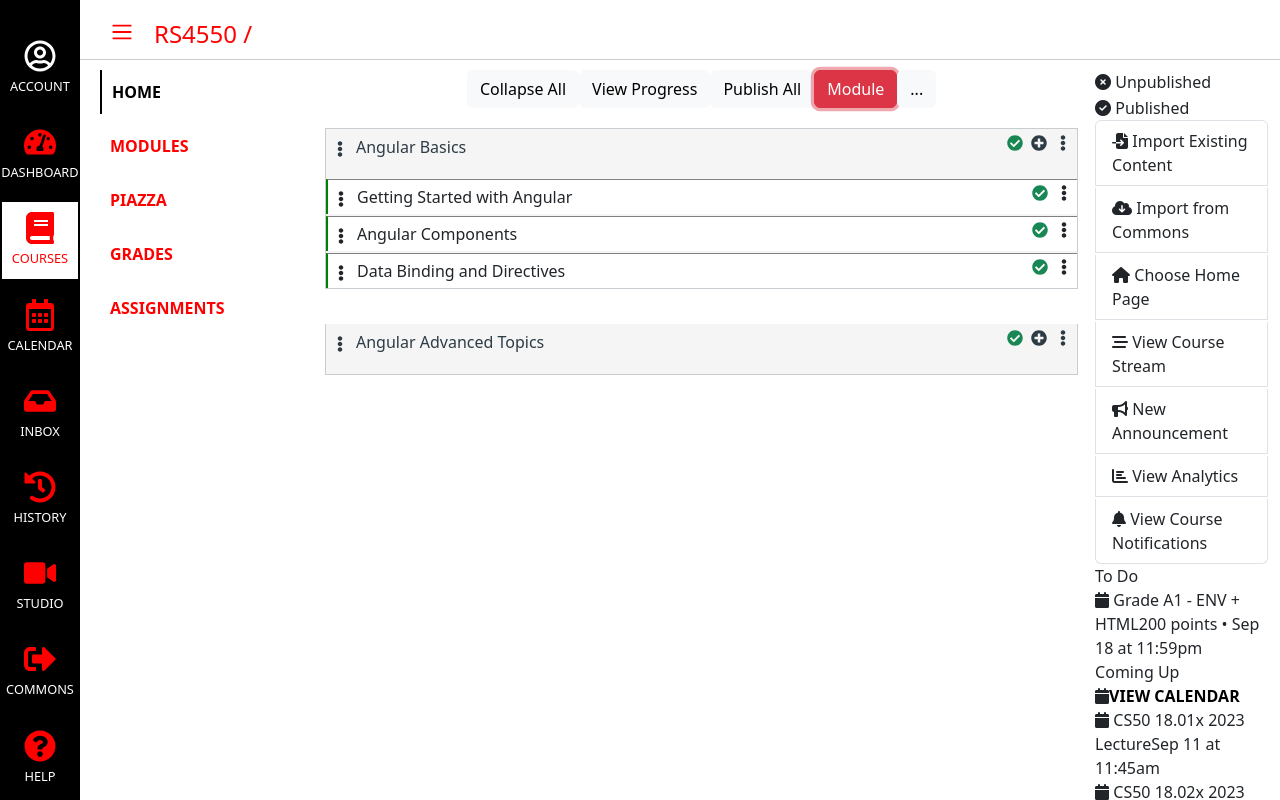
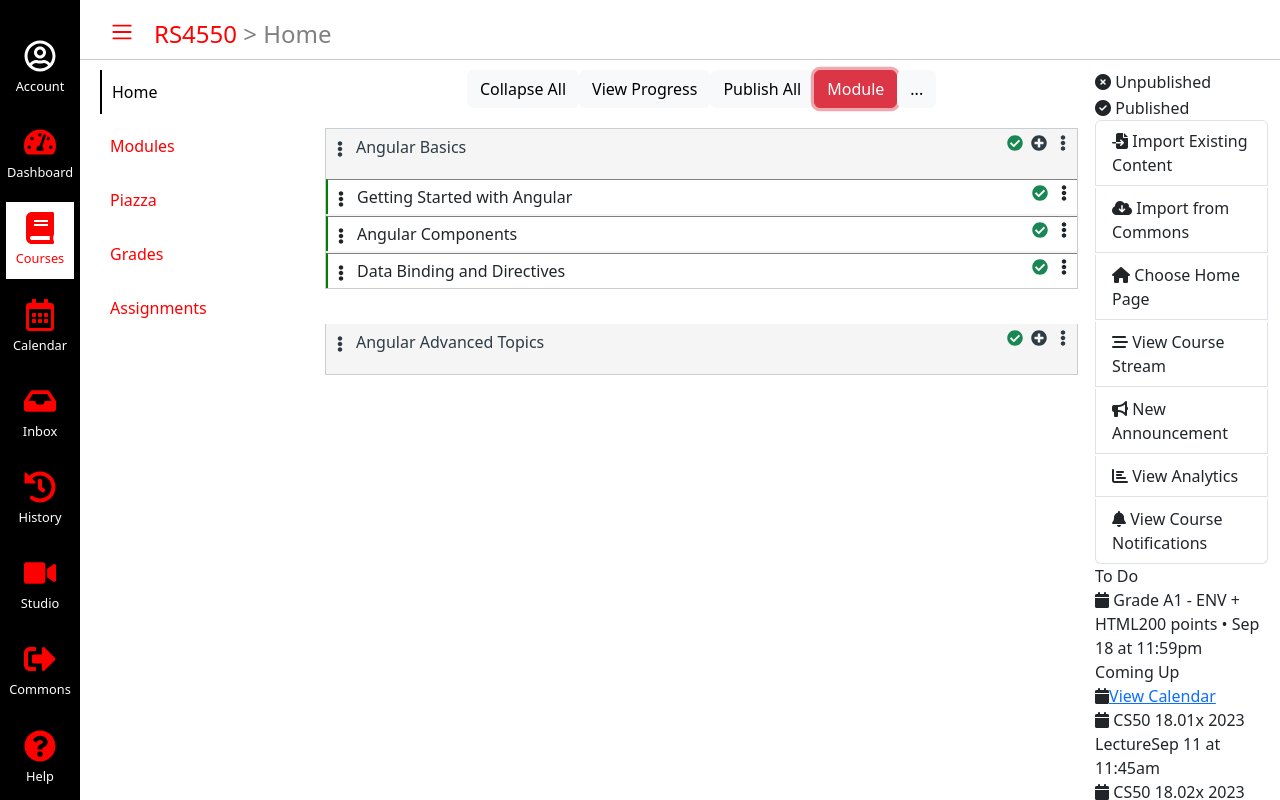
Before and after one commit to csiv23/kanbas-react-web-app, a React (Create React App) app: page /#/Kanbas/Courses/AG101/Home in a window 1280 px wide. Both pictures are taken after a click on the button "Module". Built offline with nearby package versions, Linux system fonts and the light colour scheme; a small style sheet from the web is missing.

Commit message:
added further styling

```diff
--- a/src/Kanbas/Courses/Assignments/index.css
+++ b/src/Kanbas/Courses/Assignments/index.css
@@ -1,6 +1,11 @@
-a {
+.assignment-link {
     text-decoration: none;
     font-weight: bold;
     text-transform: uppercase;
     color: black;
+    font-weight: 500;
 }
+
+.input-group  {
+    margin-top: 20px;
+}
--- a/src/Kanbas/Courses/Assignments/index.tsx
+++ b/src/Kanbas/Courses/Assignments/index.tsx
@@ -10,6 +10,27 @@ function Assignments() {
   );
   return (
     <>
+      <div className="input-group mb-3">
+        <input
+          type="text"
+          className="form-control me-3"
+          placeholder="Search for Assignment"
+          aria-label="Search for Assignment"
+          aria-describedby="button-addon"
+        />
+        <div className="input-group-append">
+          <button className="btn btn-outline-secondary" type="button">
+            +Group
+          </button>
+          <button className="btn btn-danger ms-1" type="button">
+            +Assignment
+          </button>{" "}
+          <button className="btn btn-outline-secondary ms-1" type="button">
+            ...
+          </button>{" "}
+        </div>
+      </div>
+
       <ul className="list-group wd-modules">
         <li className="list-group-item">
           <div>
@@ -25,6 +46,7 @@ function Assignments() {
               <li className="list-group-item">
                 <FaEllipsisV className="me-2" />
                 <Link
+                  className="assignment-link"
                   to={`/Kanbas/Courses/${courseId}/Assignments/${assignment._id}`}
                 >
                   {assignment.title}
--- a/src/Kanbas/Courses/index.css
+++ b/src/Kanbas/Courses/index.css
@@ -20,3 +20,8 @@
     padding-bottom: 10px;
     border-bottom: 1px solid #c7cdd1;
 }
+
+.section-label {
+    color: grey;
+    font-weight: 200;;
+}
--- a/src/Kanbas/Courses/index.tsx
+++ b/src/Kanbas/Courses/index.tsx
@@ -15,7 +15,10 @@ function Courses() {
       <h1 className="course-header-wrapper">
         <HiMiniBars3 className="hamburger-icon" />
         <span className="course-label">
-          {course?.number} / {section}
+          {course?.number}{" "}
+          <span className="section-label">
+            {">"} {section}
+          </span>
         </span>
       </h1>
       <CourseNavigation />
--- a/src/Kanbas/index.tsx
+++ b/src/Kanbas/index.tsx
@@ -2,6 +2,7 @@ import KanbasNavigation from "./Navigation";
 import Courses from "./Courses";
 import { Routes, Route, Navigate } from "react-router-dom";
 import Dashboard from "./Dashboard";
+
 function Kanbas() {
   return (
     <div className="d-flex">
@@ -11,10 +12,14 @@ function Kanbas() {
           <Route path="/" element={<Navigate to="Dashboard" />} />
           <Route path="Account" element={<h1>Account</h1>} />
           <Route path="Dashboard" element={<Dashboard />} />
-          <Route path="Courses/:courseId/*" element={<Courses />} />
+          <Route path="Courses/:courseId" element={<Courses />}>
+            <Route index element={<Navigate to="Home" replace />} />
+            <Route path=":section/*" element={<Courses />} />
+          </Route>
         </Routes>
       </div>
     </div>
   );
 }
+
 export default Kanbas;
```
